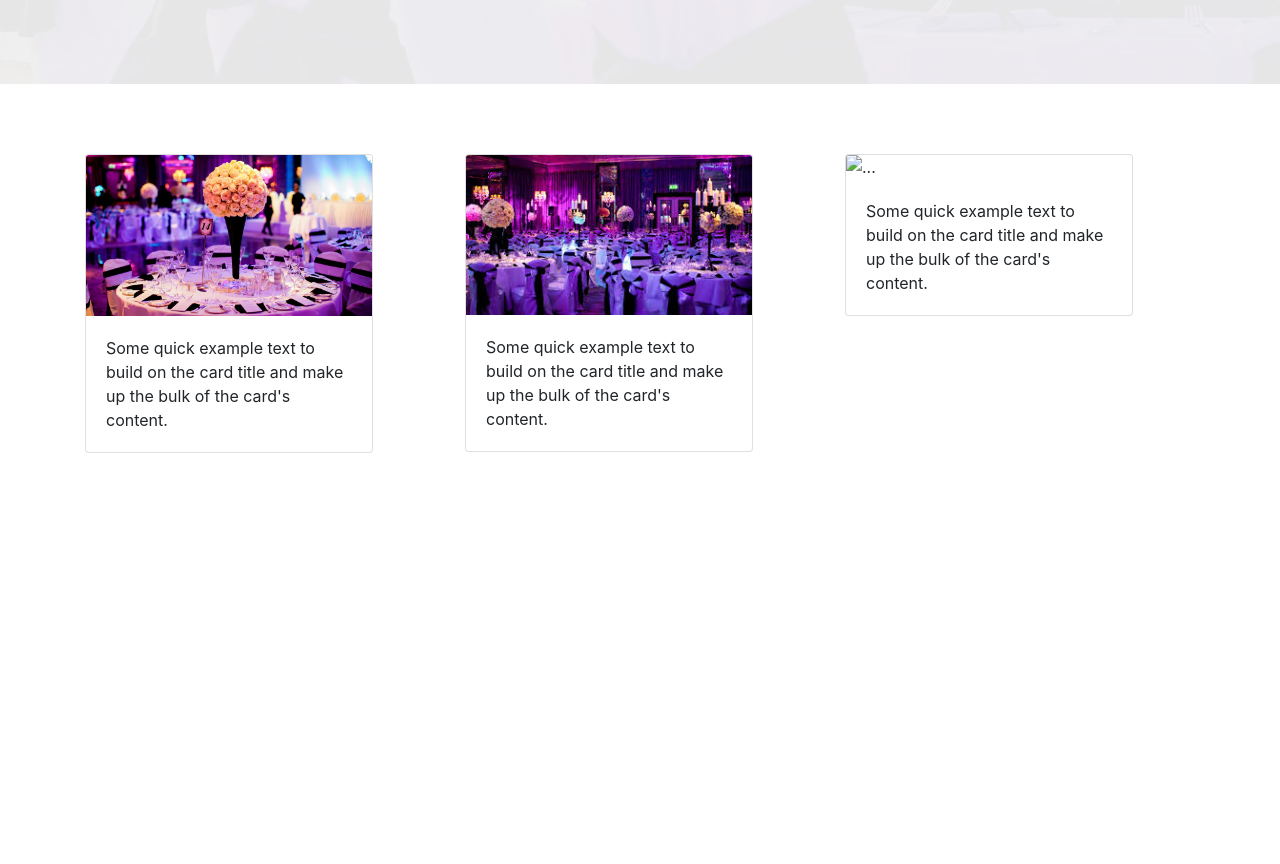
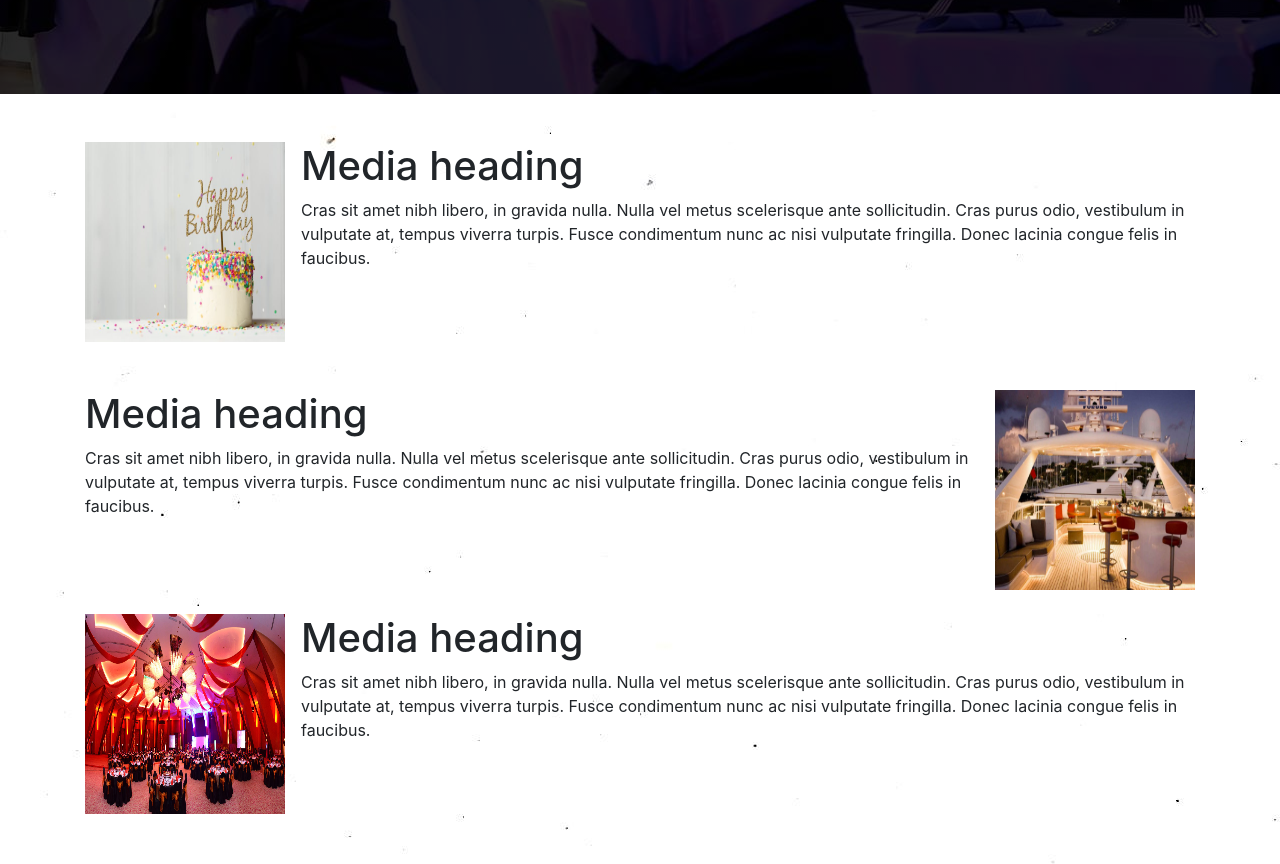
Before and after one commit to muhammadwasil97/first-website, a website: page index.html in a window 1280 px wide. Shown: the part 686-1550 px from the top of the page. Before the commit the page ends 1139 px from the top, so only its background shows below. Drawn offline with nearby package versions, Linux system fonts and the light colour scheme.

```diff
--- a/css/styles.css
+++ b/css/styles.css
@@ -1,15 +1,20 @@
+html body {
+    background: white;
+}
+#index {
+    background: black;
+}
 .navbar {
     background: none;
     min-height: 70px;
     z-index: 1;
     transition: ease-in-out 0.6s;
 }
-.navbar.scrolled1 {
-    background: blue;
+.navbar.scrolled {
+    background: dodgerblue;
+    box-shadow: 0px 1px grey;
 }
-.navbar.scrolled2 {
-    background: darkcyan;
-}
+
 .navbar .navbar-brand {
     color: floralwhite;
     font-size: 200%;
@@ -22,7 +27,7 @@
 }
 
 #fader{
-    height: 770px;
+    height: 780px;
     width: 100%;
     background-repeat: no-repeat;
     background-position: center top;
@@ -42,7 +47,24 @@
     right: 17%;
     left: 17%;
 }
+.wel h1 {
+    font-weight: bolder;
+}
 
 .card {
     margin-top: 20%;
 }
+.whitebck {
+    background-image: url("../images/white.jpg");
+    height: 770px;
+    width: 100%;
+    background-repeat: no-repeat;
+    position: absolute;
+    left: 0;
+    top: 780px;
+    z-index: -1;
+}
+.mimage {
+    height: 200px;
+    width: 200px;
+}
--- a/index.html
+++ b/index.html
@@ -6,10 +6,10 @@
         <meta name="viewport" content="width=device-width, initial-scale=1, shrink-to-fit=no">
         <meta http-equiv="x-ua-compatible" content="ie=edge">
         <!-- Bootstrap CSS -->
-        <link rel="stylesheet" href="node_modules/bootstrap/dist/css/bootstrap.min.css">
+        <link rel="stylesheet" href="node_modules/bootstrap/dist/css/bootstrap.css">
         <link rel="stylesheet" href="css/styles.css">
     </head>
-    <body>
+    <body id="index">
         <nav class="navbar navbar-expand-sm fixed-top">
             <a class="navbar-brand" href="#">My Events</a>
             <div class="collapse navbar-collapse">
@@ -18,10 +18,10 @@
                         <a class="nav-link" href="#">Home</a>
                     </li>
                     <li class="nav-item">
-                        <a class="nav-link" href="#">About Us</a>
+                        <a class="nav-link" href="#">Events</a>
                     </li>
                     <li class="nav-item">
-                        <a class="nav-link" href="#">Our Services</a>
+                        <a class="nav-link" href="#">Services</a>
                     </li>
                     <li class="nav-item">
                         <a class="nav-link" href="#">Contact Us</a>
@@ -38,28 +38,45 @@
                     <p>Lorem ipsum dolor sit amet, consectetur adipiscing elit, sed do eiusmod tempor incididunt ut labore et dolore magna aliqua. Natoque penatibus et magnis dis parturient montes nascetur ridiculus. In hac habitasse platea dictumst vestibulum rhoncus est. Sollicitudin nibh sit amet commodo. Purus in massa tempor nec feugiat nisl pretium. Iaculis urna id volutpat lacus. Nunc pulvinar sapien et ligula ullamcorper malesuada proin libero nunc. Scelerisque mauris pellentesque pulvinar pellentesque. Pellentesque sit amet porttitor eget dolor morbi non arcu risus. In egestas erat imperdiet sed euismod nisi. Vitae auctor eu augue ut lectus arcu bibendum. Egestas sed sed risus pretium quam vulputate dignissim. Lorem ipsum dolor sit amet consectetur adipiscing elit ut. Laoreet id donec ultrices tincidunt arcu non. Leo in vitae turpis massa sed elementum tempus egestas sed. Nulla facilisi etiam dignissim diam quis enim. Sit amet venenatis urna cursus eget nunc scelerisque. Purus semper eget duis at tellus at urna. Eu tincidunt tortor aliquam nulla facilisi cras.</p>
                 </div>
             </div>
+        </div>
+        <div class="whitebck">
+        </div>
+        <div class="container">
             <div class="row">
-                <div class="col-4">
-                    <div class="card" style="width: 18rem;">
-                        <img src="images/image3.jpg" class="card-img-top" alt="...">
-                        <div class="card-body">
-                          <p class="card-text">Some quick example text to build on the card title and make up the bulk of the card's content.</p>
+                <div class="col-12 mymedia">
+                    <div class="media mt-5">
+                        <img class="mr-3 mimage align-self-center" src="images/bcake.jpg" alt="Generic placeholder image">
+                        <div class="media-body">
+                            <h1 class="mt-0">Media heading</h1>
+                            <p>
+                            Cras sit amet nibh libero, in gravida nulla. Nulla vel metus scelerisque ante sollicitudin. Cras purus odio, vestibulum in vulputate at, tempus viverra turpis. Fusce condimentum nunc ac nisi vulputate fringilla. Donec lacinia congue felis in faucibus.
+                            </p>
                         </div>
                       </div>
                 </div>
-                <div class="col-4">
-                    <div class="card" style="width: 18rem;">
-                        <img src="images/image4.jpeg" class="card-img-top" alt="...">
-                        <div class="card-body">
-                          <p class="card-text">Some quick example text to build on the card title and make up the bulk of the card's content.</p>
+            </div>
+            <div class="row">
+                <div class="col-12 mymedia">
+                    <div class="media mt-5">
+                        <div class="media-body">
+                            <h1 class="mt-0">Media heading</h1>
+                            <p>
+                            Cras sit amet nibh libero, in gravida nulla. Nulla vel metus scelerisque ante sollicitudin. Cras purus odio, vestibulum in vulputate at, tempus viverra turpis. Fusce condimentum nunc ac nisi vulputate fringilla. Donec lacinia congue felis in faucibus.
+                            </p>
                         </div>
-                      </div>
+                        <img class="ml-3 mimage align-self-center" src="images/yatch.jpg" alt="Generic placeholder image">
+                    </div>
                 </div>
-                <div class="col-4">
-                    <div class="card" style="width: 18rem;">
-                        <img src="images/image6.jpg" class="card-img-top" alt="...">
-                        <div class="card-body">
-                          <p class="card-text">Some quick example text to build on the card title and make up the bulk of the card's content.</p>
+            </div>
+            <div class="row">
+                <div class="col-12 mymedia">
+                    <div class="media mt-4">
+                        <img class="mr-3 mimage align-self-center" src="images/image1.jpg" alt="Generic placeholder image">
+                        <div class="media-body">
+                            <h1 class="mt-0">Media heading</h1>
+                            <p>
+                            Cras sit amet nibh libero, in gravida nulla. Nulla vel metus scelerisque ante sollicitudin. Cras purus odio, vestibulum in vulputate at, tempus viverra turpis. Fusce condimentum nunc ac nisi vulputate fringilla. Donec lacinia congue felis in faucibus.
+                            </p>
                         </div>
                       </div>
                 </div>
@@ -68,7 +85,7 @@
         <!-- jQuery first, then Popper.js, then Bootstrap JS. -->
         <script src="node_modules/jquery/dist/jquery.js"></script>
         <script src="node_modules/popper.js/dist/umd/popper.min.js"></script>
-        <script src="node_modules/bootstrap/dist/js/bootstrap.min.js"></script>
+        <script src="node_modules/bootstrap/dist/js/bootstrap.js"></script>
         <script>
             $(window).ready(function(){
                 var image = ["../images/image3.jpg","../images/image5.jpg", "../images/image6.jpg"];
@@ -83,11 +100,11 @@
                     if(i == image.length)
                         i = 0;
                 }, 5000);
+                $(window).scroll(function(){
+                    $('nav').toggleClass('scrolled', $(this).scrollTop() > 100);
+                });
             });
-            $(window).scroll(function(){
-	            $('nav').toggleClass('scrolled1', $(this).scrollTop() > 25);
-                $('nav').toggleClass('scrolled2', $(this).scrollTop() > 50);
-            });
+
         </script>
     </body>
 </html>
```
Also changed, not shown: images/bcake.jpg (added), images/birthday.jpg (added), images/white.jpg (added), images/yatch.jpg (added).
